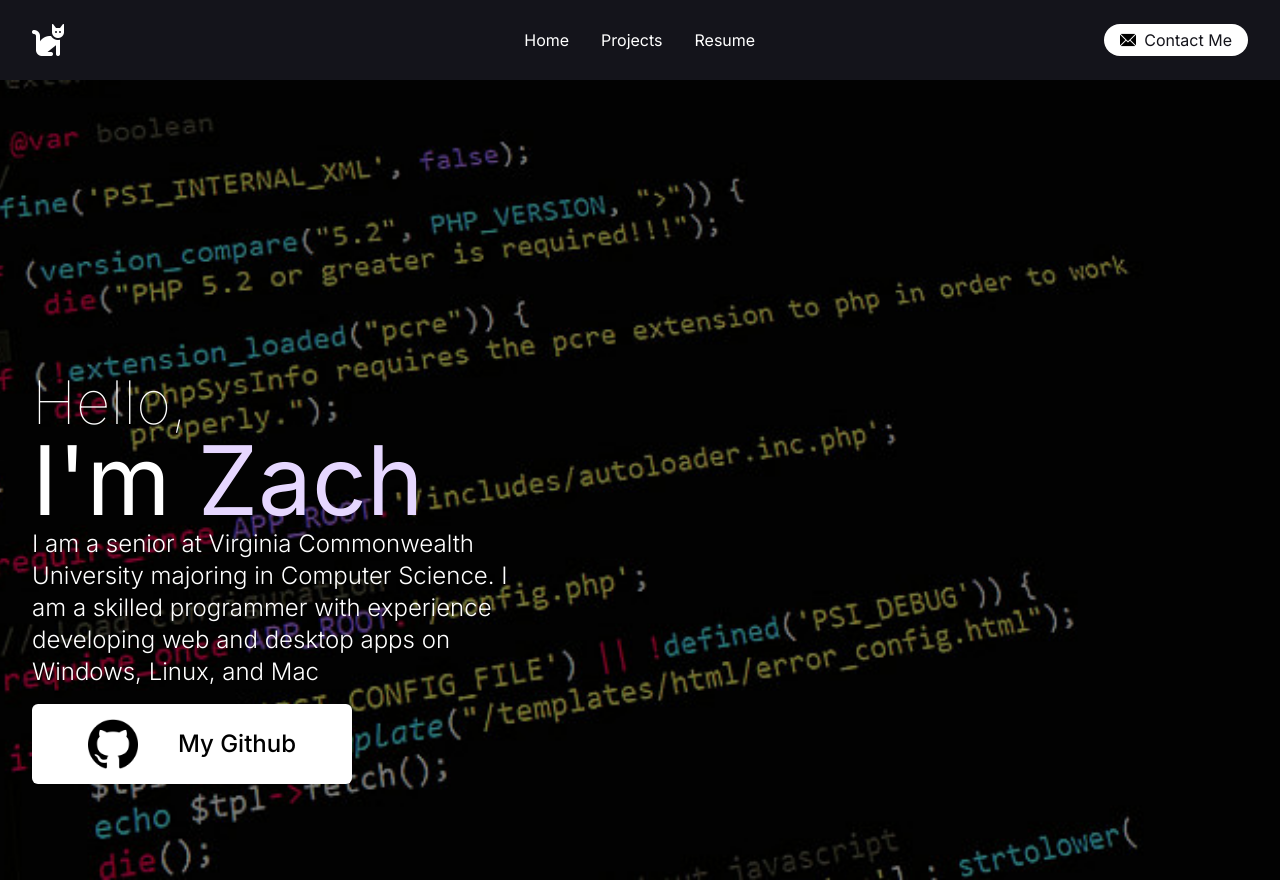
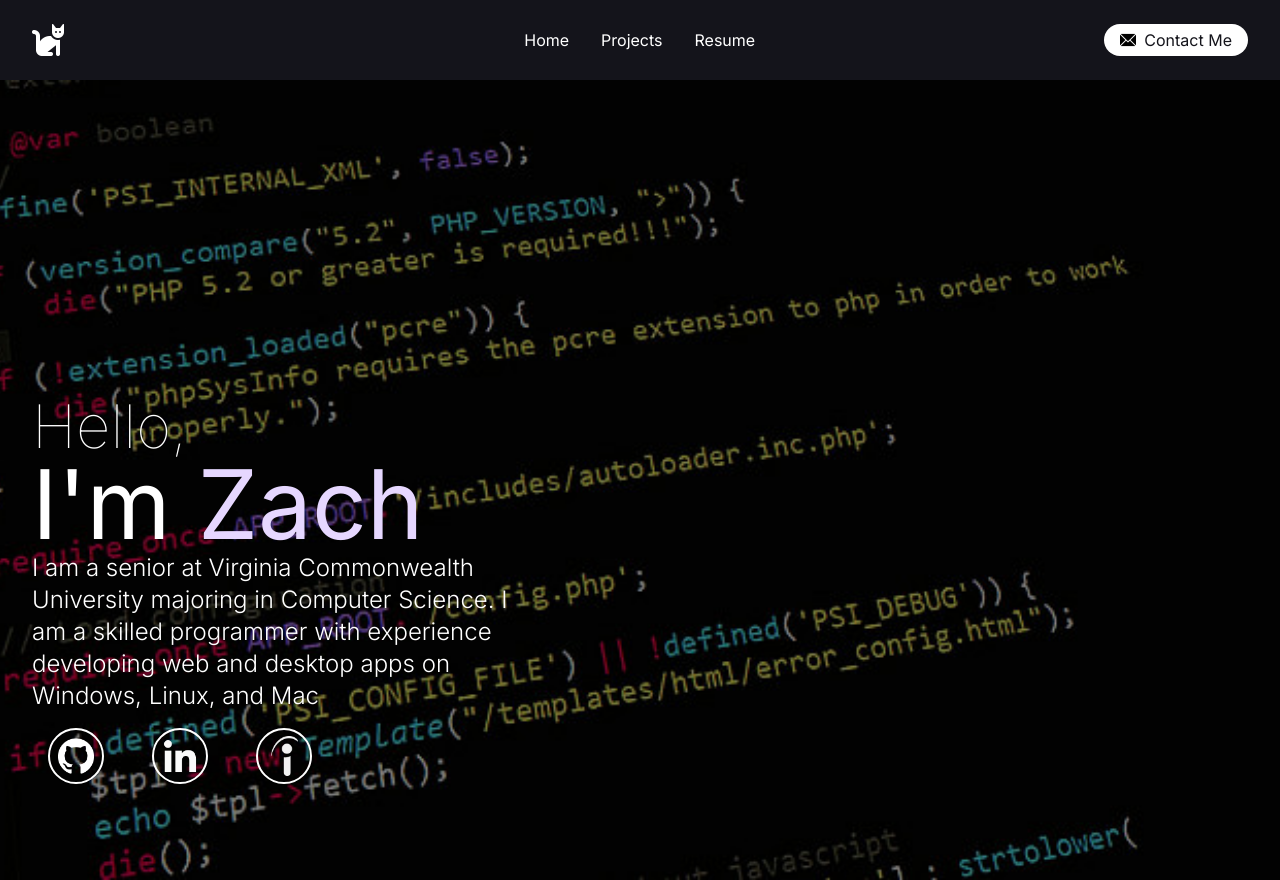
Before and after one commit to Party14534/Portfolio-2024, a Next.js app: page / in a window 1280 px wide. Built offline with nearby package versions, Linux system fonts and the light colour scheme.

Commit message:
Changes to home page

```diff
--- a/src/app/page.tsx
+++ b/src/app/page.tsx
@@ -1,9 +1,12 @@
 "use client";
-import btnImage from './../../public/githubIconDark.png'
 import Link from 'next/link';
 import { Button } from '@/components/ui/button';
 import Image from 'next/image';
 import { BackgroundImageStyle } from '@/components/ui/backgroundImage';
+
+import githubIcon from './../../public/githubIconLight.png'
+import linkedInIcon from './../../public/linkedinIcon.png'
+import indeedIcon from './../../public/indeedIcon.png'
 
 export default function Home() {
     return (
@@ -14,16 +17,36 @@ export default function Home() {
                 <span className='text-8xl [color:rgb(230,215,255)]'> Zach</span>
                 </span>
                 <p className='text-2xl font-light text-white max-w-lg'>I am a senior at Virginia Commonwealth University majoring in Computer Science. I am a skilled programmer with experience developing web and desktop apps on Windows, Linux, and Mac</p>
-            <Button asChild variant="secondary" className='bg-white justify-evenly max-w-80 min-h-20 my-4'>
+                <div className="flex flex-wrap items-center justify-start gap-4 my-4">
+                    <Button asChild variant="secondary" className='bg-transparent border-white border-2 rounded-full w-14 h-14 p-2 mx-4'>
                         <Link href='https://Github.com/Party14534'>
                             <Image
-                        src={btnImage}
+                                src={githubIcon}
                                 alt="Github Logo"
-                        height={50}
                             />
-                    <p className='text-black text-2xl'>My Github</p>
                         </Link>
                     </Button>
+                    <Button asChild variant="secondary" className='bg-transparent border-white border-2 rounded-full w-14 h-14 p-2 mx-4'>
+                        <Link href='https://www.linkedin.com/in/zachariah-dellimore-8630ba161/'>
+                            <Image
+                                src={linkedInIcon}
+                                alt="LinkedIn Logo"
+                            />
+                        </Link>
+                    </Button>
+                    <Button asChild variant="secondary" className='bg-transparent border-white border-2 rounded-full w-14 h-14 p-2 mx-4'>
+                        <Link href='https://profile.indeed.com/p/zachariahd-qjr403f'>
+                            <Image
+                                src={indeedIcon}
+                                alt="Indeed Logo"
+                                style={{
+                                    width: '75%',
+                                    height: 'auto'
+                                }}
+                            />
+                        </Link>
+                    </Button>
+                </div>
             </div>
         </main>
   );
```
Lines whose indentation alone changed are shown as unchanged.
